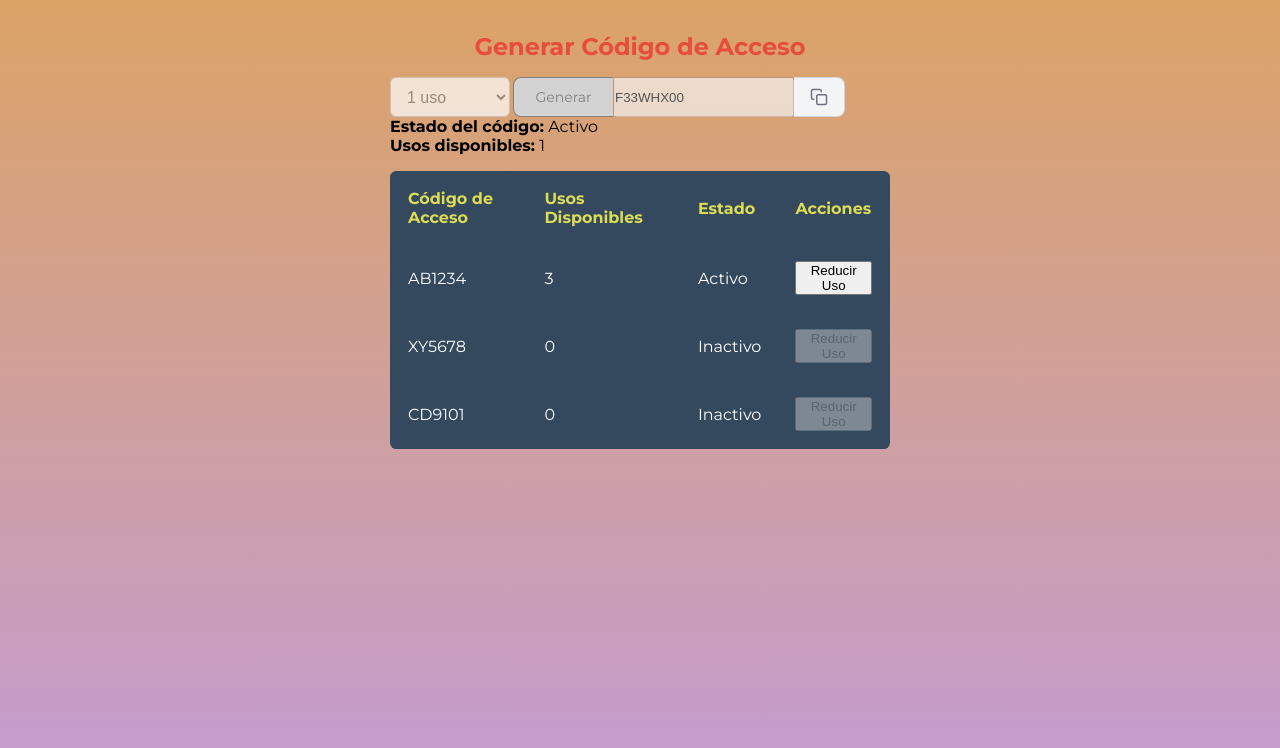
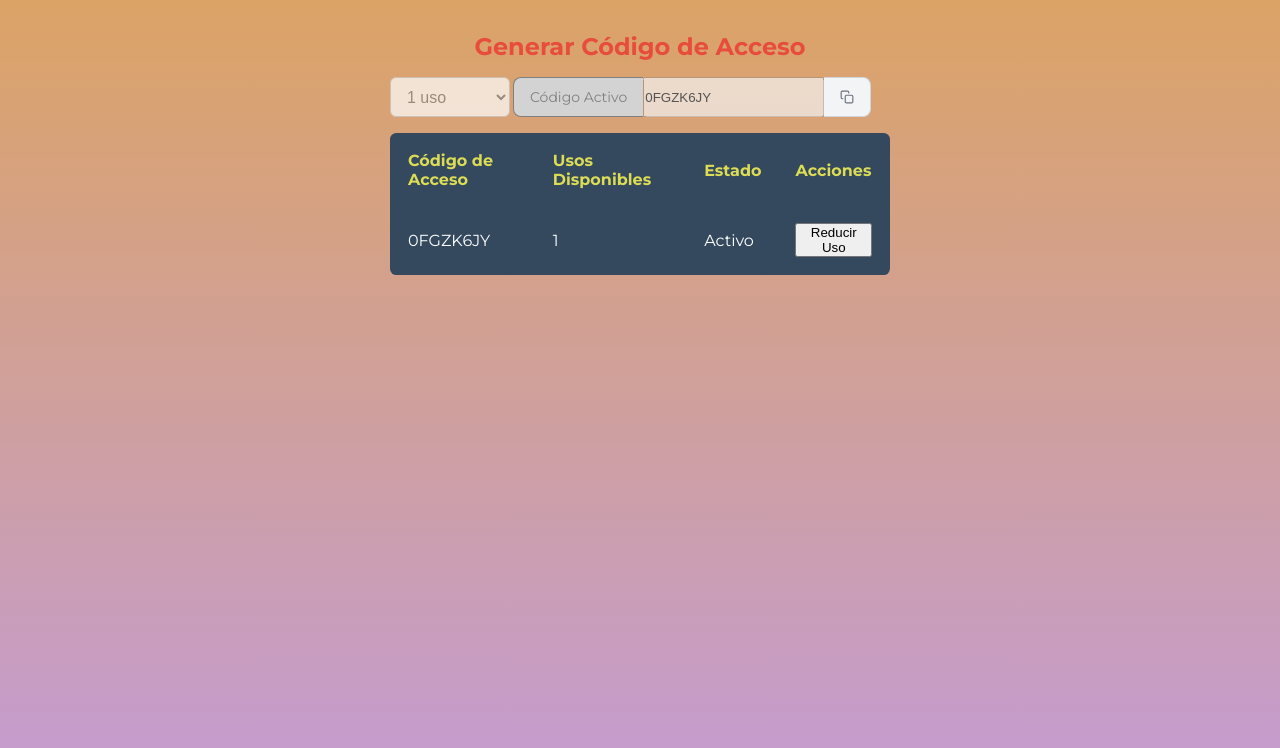
Before and after one commit to gmbrandk/serviciotecnico, a React (Vite) app: page /testing in a window 1280 px wide. Both pictures are taken after a click on the button "Generar". Shown: the top 748 px of the page. Built offline with nearby package versions, Linux system fonts and the light colour scheme.

Commit message:
Mejor manejo de frontend CrearAccesoCodigo

```diff
--- a/src/components/CodigoAccesoItems.jsx
+++ b/src/components/CodigoAccesoItems.jsx
@@ -2,6 +2,12 @@ import React from 'react';
 import styles from '@styles/CodigoAccesoItem.module.css'; // Importamos los estilos
 
 const CodigoAccesoItem = ({ codigo, usosDisponibles, estado, reducirUsos }) => {
+
+  const handleReducirUso = () => {
+    console.log('Reduciendo uso para el código:', codigo); // <-- Aquí registramos
+    reducirUsos(codigo); // Le pasamos el código al handler
+  };
+
   return (
     <tr className={styles.itemRow}>
       <td data-th="Código de acceso">{codigo}</td>
@@ -10,7 +16,7 @@ const CodigoAccesoItem = ({ codigo, usosDisponibles, estado, reducirUsos }) => {
       <td data-th="Acciones">
         <button
           className={styles.reduceButton}
-          onClick={reducirUsos}
+          onClick={handleReducirUso}
           disabled={estado === 'inactivo' || usosDisponibles <= 0}
         >
           Reducir Uso
@@ -20,4 +26,5 @@ const CodigoAccesoItem = ({ codigo, usosDisponibles, estado, reducirUsos }) => {
   );
 };
 
+
 export default CodigoAccesoItem;
--- a/src/components/ListaCodigosAcceso.jsx
+++ b/src/components/ListaCodigosAcceso.jsx
@@ -1,8 +1,8 @@
 import React from 'react';
-import CodigoAccesoItem from '@components/CodigoAccesoItems'; // Importamos el item de código
-import styles from '@styles/ListaCodigosAcceso.module.css'; // Estilos para la lista completa
+import CodigoAccesoItem from '@components/CodigoAccesoItems';
+import styles from '@styles/ListaCodigosAcceso.module.css';
 
-const CodigoAccesoList = ({ codigos }) => {
+const CodigoAccesoList = ({ codigos, reducirUso }) => {
   return (
     <table className={styles.rwdTable}>
       <thead>
@@ -14,13 +14,13 @@ const CodigoAccesoList = ({ codigos }) => {
         </tr>
       </thead>
       <tbody>
-        {codigos.map((codigo, index) => (
+        {codigos.map((codigoItem, index) => (
           <CodigoAccesoItem
             key={index}
-            codigo={codigo.codigo}
-            usosDisponibles={codigo.usosDisponibles}
-            estado={codigo.estado}
-            reducirUsos={codigo.reducirUsos}
+            codigo={codigoItem.codigo}
+            usosDisponibles={codigoItem.usosDisponibles}
+            estado={codigoItem.estado}
+            reducirUsos={() => reducirUso(codigoItem.codigo)} // 💥 Corrección
           />
         ))}
       </tbody>
--- /dev/null
+++ b/src/hooks/useCodigosAcceso.js
@@ -0,0 +1,54 @@
+import { useState, useMemo } from 'react';
+
+const useCodigosAcceso = () => {
+  const [codigos, setCodigos] = useState([]);
+
+  // Función para generar un código aleatorio
+  const generarCodigoAleatorio = () => {
+    return Math.random().toString(36).substring(2, 10).toUpperCase();
+  };
+
+  // Getter: saber si hay algún código activo
+  const hayCodigoActivo = useMemo(() => {
+    return codigos.some(codigo => codigo.estado === 'activo');
+  }, [codigos]);
+
+  // Función para generar un nuevo código
+  const generarNuevoCodigo = (usos = 1) => {
+    if (hayCodigoActivo) return; // Bloquear si ya existe uno activo
+
+    const nuevoCodigo = {
+      codigo: generarCodigoAleatorio(),
+      usosDisponibles: usos,
+      estado: 'activo'
+    };
+
+    setCodigos(prevCodigos => [nuevoCodigo, ...prevCodigos, ]);
+  };
+
+  // Función para reducir un uso de un código
+  const reducirUso = (codigoBuscado) => {
+    setCodigos(prevCodigos =>
+      prevCodigos.map(item => {
+        if (item.codigo === codigoBuscado && item.usosDisponibles > 0) {
+          const nuevosUsos = item.usosDisponibles - 1;
+          return {
+            ...item,
+            usosDisponibles: nuevosUsos,
+            estado: nuevosUsos === 0 ? 'inactivo' : 'activo'
+          };
+        }
+        return item;
+      })
+    );
+  };
+
+  return {
+    codigos,
+    generarNuevoCodigo,
+    reducirUso,
+    hayCodigoActivo
+  };
+};
+
+export default useCodigosAcceso;
--- a/src/hooks/useGestionarCodigos.js
+++ b/src/hooks/useGestionarCodigos.js
@@ -10,11 +10,17 @@ const useGestionarCodigos = () => {
 
   const reducirUso = (codigo) => {
     setCodigos(prevCodigos =>
-      prevCodigos.map(item =>
-        item.codigo === codigo && item.usosDisponibles > 0
-          ? { ...item, usosDisponibles: item.usosDisponibles - 1 }
-          : item
-      )
+      prevCodigos.map(item => {
+        if (item.codigo === codigo && item.usosDisponibles > 0) {
+          const nuevosUsos = item.usosDisponibles - 1;
+          return {
+            ...item,
+            usosDisponibles: nuevosUsos,
+            estado: nuevosUsos === 0 ? 'inactivo' : 'activo'
+          };
+        }
+        return item;
+      })
     );
   };
 
--- /dev/null
+++ b/src/hooks/useLoading.js
@@ -0,0 +1,16 @@
+import { useState, useCallback } from 'react';
+
+/**
+ * Hook para manejar el estado de carga (loading).
+ * Ideal para mostrar spinners en procesos asíncronos.
+ */
+const useLoading = () => {
+  const [loading, setLoading] = useState(false);
+
+  const startLoading = useCallback(() => setLoading(true), []);
+  const stopLoading = useCallback(() => setLoading(false), []);
+
+  return { loading, startLoading, stopLoading };
+};
+
+export default useLoading;
--- a/src/pages/TestingPage.jsx
+++ b/src/pages/TestingPage.jsx
@@ -1,74 +1,68 @@
-// components/CrearCodigo.jsx
 import React, { useState } from 'react';
+import { FiCopy, FiCheck } from 'react-icons/fi';
 import Spinner from '@components/shared/Spinner';
+import useCodigosAcceso from '@hooks/useCodigosAcceso';
+import useClipboard from '@hooks/useClipboard';
+import useLoading from '@hooks/useLoading';
+import ListaCodigosAcceso from '@components/ListaCodigosAcceso';
 import styles from '@styles/CrearCodigo.module.css';
-import { FiCopy, FiCheck } from 'react-icons/fi';
-import useGenerarCodigo from '@hooks/useGenerarCodigo'; // Tu hook
-import useGestionarCodigos from '@hooks/useGestionarCodigos'
-import useClipboard from '@hooks/useClipboard'; // Nuevo nombre genérico para el hook
-import ListaCodigosAcceso from '@components/ListaCodigosAcceso'; // Nuevo componente
 
 const CrearCodigo = () => {
-  const { codigo, usosDisponibles, estado, loading, generarCodigo, reducirUsos } = useGenerarCodigo();
-  const { copiado, handleCopiar } = useClipboard(codigo);
+  const { codigos, generarNuevoCodigo, reducirUso, hayCodigoActivo } = useCodigosAcceso();
   const [usosSeleccionados, setUsosSeleccionados] = useState(1);
-  const { codigos, reducirUso } = useGestionarCodigos(); // Usamos el hook
+  const { loading, startLoading, stopLoading } = useLoading(); // 🚀 Hook de loading
 
-  const handleUsosChange = (e) => {
-    setUsosSeleccionados(parseInt(e.target.value, 10));
-  };
+  // Obtener el código activo actual (si existe)
+  const codigoActivo = codigos.find(codigo => codigo.estado === 'activo');
 
-  const handleGenerarCodigo = () => {
-    generarCodigo(usosSeleccionados);
+  const { copiado, handleCopiar } = useClipboard(codigoActivo?.codigo || '');
+
+  const handleGenerar = () => {
+    startLoading();
+    setTimeout(() => { // Simulamos un delay (luego será real cuando llames al backend)
+      generarNuevoCodigo(usosSeleccionados);
+      stopLoading();
+    }, 1000);
   };
 
   return (
     <div className={styles.container}>
       <h1 className={styles.title}>Generar Código de Acceso</h1>
-      {/* Generar Código de Acceso */}
+
+      {/* Bloquear generación si hay código activo */}
       <div className={styles.inputGroup}>
         <select
           value={usosSeleccionados}
-          onChange={handleUsosChange}
+          onChange={(e) => setUsosSeleccionados(parseInt(e.target.value, 10))}
           className={styles.selectUsos}
-          disabled={usosDisponibles > 0}
+          disabled={hayCodigoActivo}
         >
-          <option value={1}>1 uso</option>
-          <option value={2}>2 usos</option>
-          <option value={3}>3 usos</option>
-          <option value={4}>4 usos</option>
-          <option value={5}>5 usos</option>
+          {[1, 2, 3, 4, 5].map(num => <option key={num} value={num}>{num} uso</option>)}
         </select>
 
         <button
           className={styles.generateButton}
-          onClick={handleGenerarCodigo}
-          disabled={usosDisponibles > 0 || loading}
+          onClick={handleGenerar}
+          disabled={hayCodigoActivo || loading}
         >
-          {loading ? <Spinner /> : <span className={styles.fadeText}>Generar</span>}
+          {loading ? <Spinner size={20} /> : hayCodigoActivo ? 'Código Activo' : 'Generar'}
         </button>
 
-        {/* Botón copiar */}
+        {/* Botón copiar solo si hay código activo */}
         <div className={styles.inputCopyWrapper}>
-          <input value={codigo} placeholder="MUUYJEE7" readOnly disabled className={styles.inputField} />
+          <input value={codigoActivo?.codigo || ''} readOnly disabled className={styles.inputField} />
           <button
             className={styles.copyButton}
             onClick={handleCopiar}
-            disabled={!codigo}
+            disabled={!codigoActivo}
             title={copiado ? "¡Copiado!" : "Copiar"}
           >
-            {copiado ? <FiCheck className={styles.icon} /> : <FiCopy className={styles.icon} />}
+            {copiado ? <FiCheck /> : <FiCopy />}
           </button>
         </div>
       </div>
 
-      {/* Estado y usos disponibles */}
-      <div className={styles.statusWrapper}>
-        <p><strong>Estado del código:</strong> {estado === 'activo' ? 'Activo' : 'Inactivo'}</p>
-        <p><strong>Usos disponibles:</strong> {usosDisponibles}</p>
-      </div>
-
-      {/* Lista de Códigos de Acceso */}
+      {/* Lista de todos los códigos */}
       <ListaCodigosAcceso codigos={codigos} reducirUso={reducirUso} />
     </div>
   );
```
